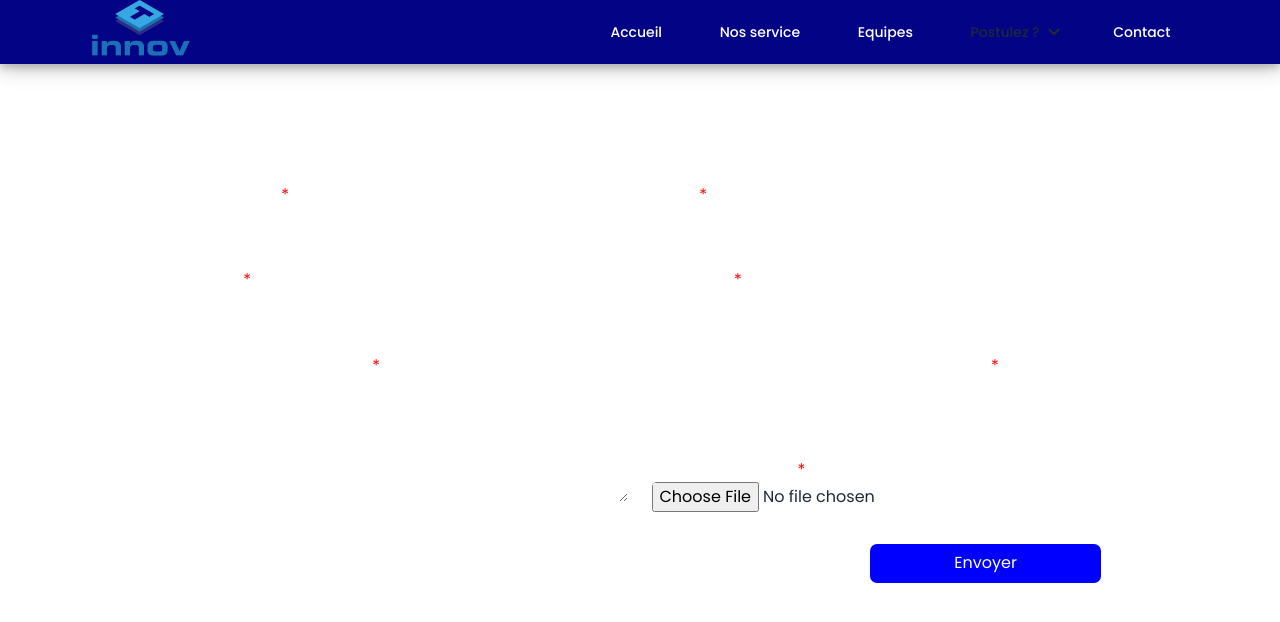
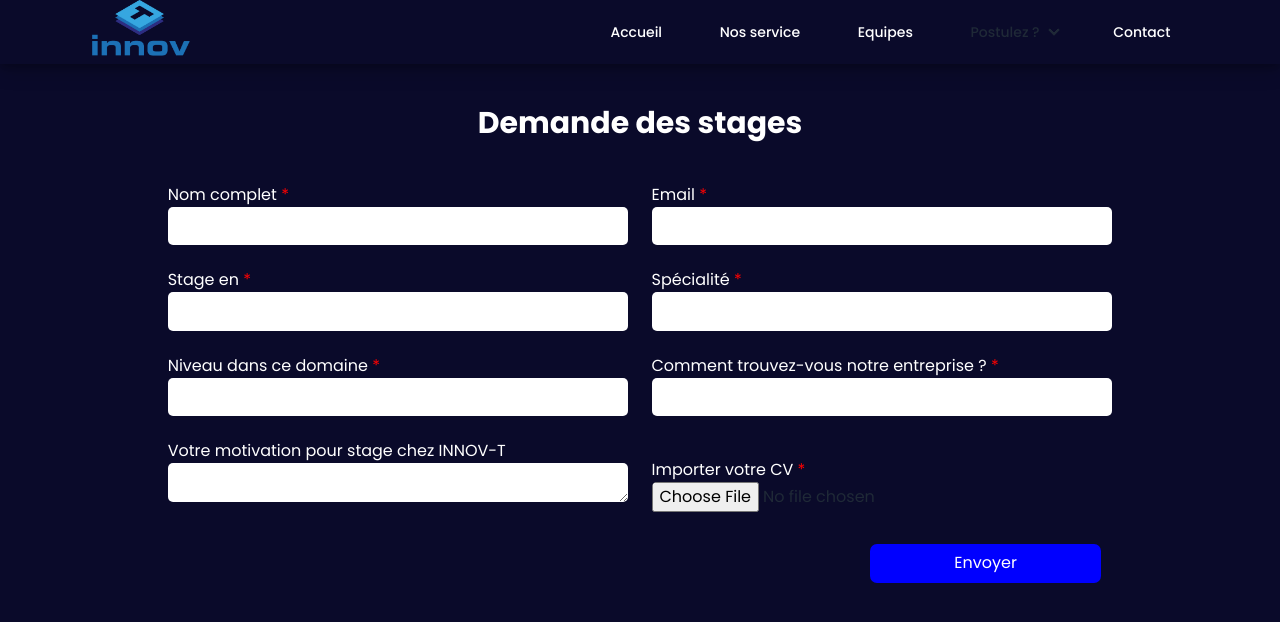
Before and after one commit to Clavien317/Innovtmada, a Next.js app: page /pages/stages in a window 1280 px wide. Shown: the top 622 px of the page. Built offline with nearby package versions, Linux system fonts and the light colour scheme.

Commit message:
corrige color

```diff
--- a/app/globals.css
+++ b/app/globals.css
@@ -14,7 +14,7 @@
 .c1
 {
   display: flex;
-  background-color: rgb(3, 3, 134);
+  background-color: rgb(10, 10, 42);
 }
 
 header .container
@@ -26,7 +26,7 @@ header .container
   align-items: center;
   background-color: transparent;
   box-shadow: 0 4px 8px 0 rgba(0, 0, 0, 0.2), 0 6px 20px 0 rgba(0, 0, 0, 0.19);
-  background-color: rgb(3, 3, 134);
+  background-color: rgb(10, 10, 42);
   position: fixed;
   z-index: 1000;
 }
--- a/app/pages/stages/page.jsx
+++ b/app/pages/stages/page.jsx
@@ -4,6 +4,7 @@ import NavBar from '../../../components/NavBar'
 function page() {
   return (
     <>
+        <div className='dmd-stage'>
         <NavBar />
         <br />
         <div className="stage">
@@ -63,6 +64,7 @@ function page() {
                 </div>
             </form>
         </div>
+        </div>
     </>
   )
 }
--- a/public/styles/demande.css
+++ b/public/styles/demande.css
@@ -4,6 +4,13 @@
 {
     margin-top: 2vw;
 }
+
+.dmd-stage
+{
+    background-color: rgb(10, 10, 42);
+    height: 100vh;
+}
+
 
 .stage
 {
--- a/public/styles/equipe.css
+++ b/public/styles/equipe.css
@@ -9,7 +9,7 @@
     width: 90%;
     margin-left: 5%;
     text-align: center;
-    background-color: rgb(3, 3, 101);
+    background-color: rgb(10, 10, 42);
     border-radius: 10px;
     margin-bottom: 3vw;
 }
@@ -64,5 +64,5 @@
     width: 90%;
     margin-left: 5%;
     border-radius: 10px;
-    background-color: rgb(3, 3, 101);
+    background-color: rgb(10, 10, 42);
 }
--- a/public/styles/offre.css
+++ b/public/styles/offre.css
@@ -4,7 +4,7 @@
 {
     width: 90%;
     margin-left: 5%;
-    background-color: rgb(3, 3, 134);
+    background-color: rgb(10, 10, 42);
     margin-top: 3vw;
     border-radius: 10px;
     margin-bottom: 2vw;
--- a/public/styles/professionnel.css
+++ b/public/styles/professionnel.css
@@ -4,7 +4,7 @@
     display: flex;
     justify-content: space-between;
     margin-top: 0vw;
-    background-color: rgb(3, 3, 134);
+    background-color: rgb(10, 10, 42);
     height: 60vh;
 }
 
@@ -97,7 +97,7 @@
     text-align: center;
     width: 90%;
     margin-left: 5%;
-    background-color: rgb(3, 3, 134);
+    background-color: rgb(10, 10, 42);
     padding: 1vw;
     border-radius: 10px;
     margin-top: 5vw;
```
